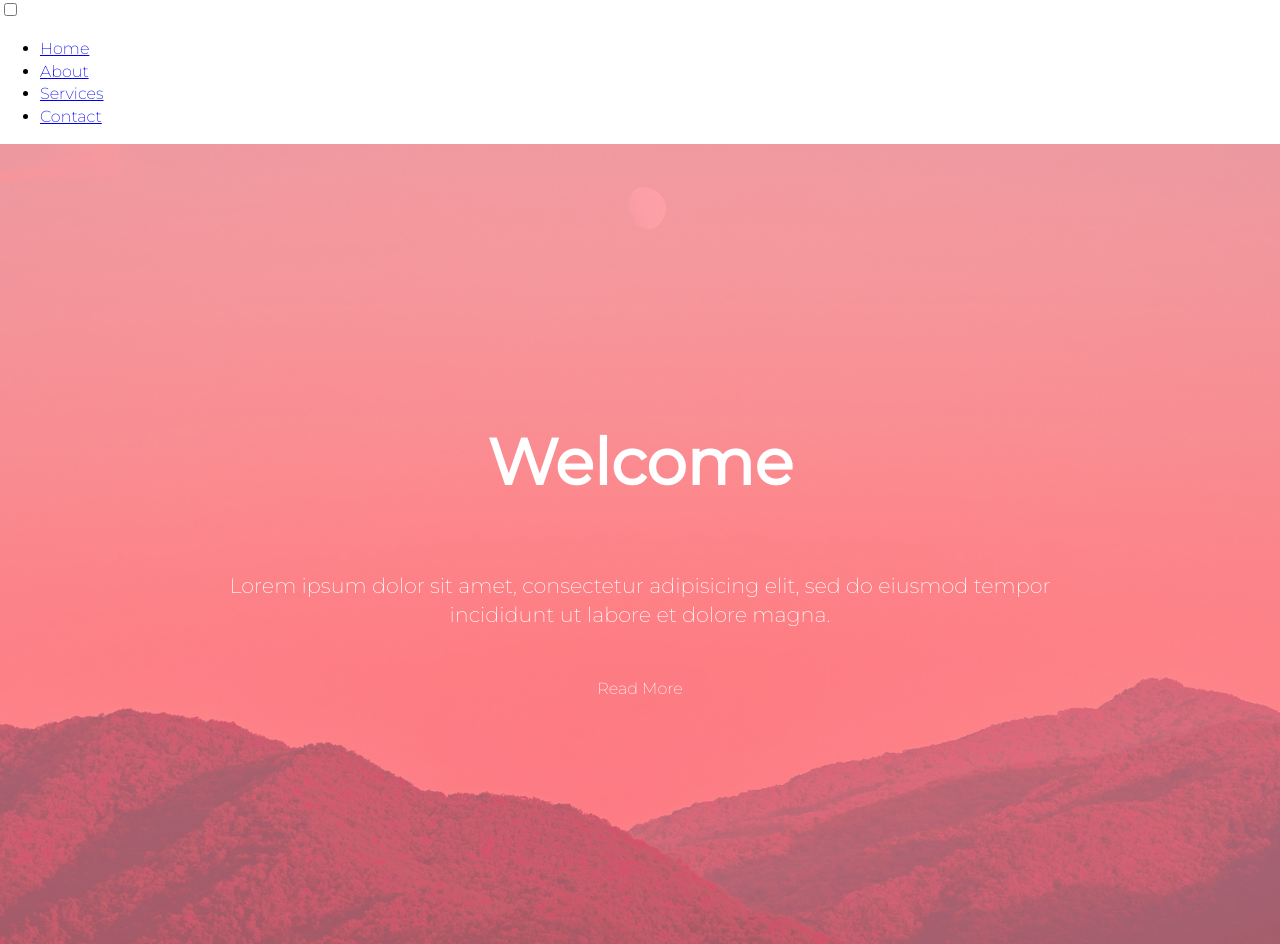
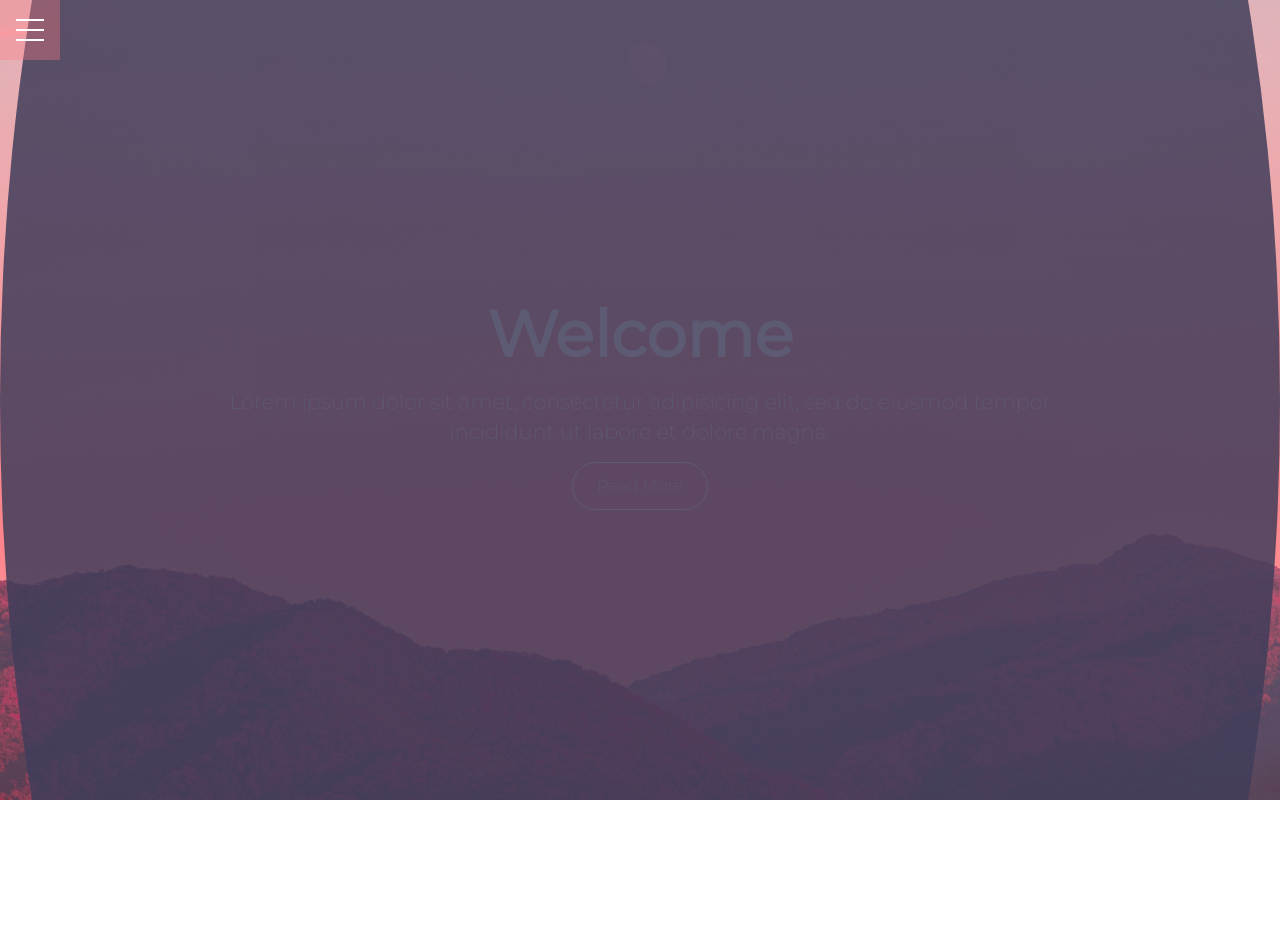
Before and after one commit to sent0007/overlay-navigation, a plain HTML site: page index.html in a window 1280 px wide. After the commit the page ends 800 px from the top, so only its background shows below. Drawn offline with Linux system fonts and the light colour scheme.

Commit message:
Add content to the menu.css

```diff
--- a/css/main.css
+++ b/css/main.css
@@ -1,15 +1,13 @@
-@-moz-viewport { width: device-width; scale: 1; }
-@-ms-viewport { width: device-width; scale: 1; }
-@-o-viewport { width: device-width; scale: 1; }
-@-webkit-viewport { width: device-width; scale: 1; }
-@viewport { width: device-width; scale: 1; }
+:root {
+  --primary-color: rgba(254, 123, 131, 0.35);
+  --overlay-color: rgba(65, 62, 91, 0.85);
+  --menu-speed: 0.75s;
+}
 
 html {
   box-sizing: border-box;
-  -moz-text-size-adjust: 100%;
-  -ms-text-size-adjust: 100%;
-  -webkit-text-size-adjust: 100%;
-  text-size-adjust: 100%;
+  margin: 0;
+  padding: 0;
 }
 
 *, *::before, *::after {
@@ -17,10 +15,71 @@ html {
 }
 
 body {
+  font-family: 'Montserrat', sans-serif;
+  font-weight: lighter;
+  line-height: 1.4;
   margin: 0;
   padding: 0;
 }
 
-h1 {
-  font-family: 'Montserrat', sans-serif;
+.container {
+  max-width: 960px;
+  margin: auto;
+  overflow: hidden;
+  padding: 0 3rem;
 }
+
+.showcase {
+  background-color: var(--primary-color);
+  color: #fff;
+  height: 100vh;
+  position: relative;
+}
+
+.showcase:before {
+  content:'';
+  background: url("../images/mountain-sunset.jpg") no-repeat center center/cover;
+  position: absolute;
+  top: 0;
+  left: 0;
+  width: 100%;
+  height: 100%;
+  z-index: -1;
+}
+
+.showcase .showcase-inner {
+  display: flex;
+  flex-direction: column;
+  align-items: center;
+  justify-content: center;
+  text-align: center;
+  height: 100%;
+}
+
+.showcase h1 {
+  font-size: 4rem;
+  margin-top: 0;
+  margin-bottom: .5rem;
+}
+
+.showcase p {
+  font-size: 1.3rem;
+  margin-top: 0;
+  margin-bottom: 1rem;
+}
+
+.btn {
+  display: inline-block;
+  border: 1px solid #fff;
+  border-radius: 25px;
+  background-color: var(--primary-color);
+  color: #fff;
+  padding: 0.75rem 1.5rem;
+  margin-top: 0;
+  text-decoration: none;
+  transition: opacity .5s ease-in;
+}
+
+.btn:hover {
+  opacity: 0.5;
+}
--- a/css/menu.css
+++ b/css/menu.css
@@ -1,78 +1,98 @@
-:root {
-  --primary-color: rgba(254, 123, 131, 0.65);
-  --overlay-color: rgba(65, 62, 91, 0.85);
-  --menu-speed: 0.75s;
+.menu-wrap{
+  position: fixed;
+  top: 0;
+  left: 0;
+  z-index: 1;
 }
 
-html {
-  box-sizing: border-box;
-  margin: 0;
-  padding: 0;
+.menu-wrap .toggler {
+  position: absolute;
+  top: 0;
+  left: 0;
+  z-index: 2;
+  cursor: pointer;
+  width: 50px;
+  height: 50px;
+  opacity: 0;
 }
 
-*, *::before, *::after {
-  box-sizing: inherit;
+.menu-wrap .hamburger {
+  position: absolute;
+  top: 0;
+  left: 0;
+  z-index: 1;
+  width: 60px;
+  height: 60px;
+  padding: 1rem;
+  background: var(--primary-color);
+  display: flex;
+  align-items: center;
+  justify-content: center;
 }
 
-body {
-  font-family: 'Montserrat', sans-serif;
-  font-weight: lighter;
-  line-height: 1.4;
+/* Hamburger Line */
+.menu-wrap .hamburger > div {
+  position: relative;
+  width: 100%;
+  height: 2px;
+  background-color: #fff;
+  display: flex;
+  align-items: center;
+  justify-content: center;
+  transition: all 0.4s ease-in;
 }
 
-.container {
-  max-width: 960px;
-  margin: auto;
-  overflow: hidden;
-  padding: 0 3rem;
+/* Top and bottom lines */
+.menu-wrap .hamburger > div:before,
+.menu-wrap .hamburger > div:after {
+  content: '';
+  position: absolute;
+  z-index: 1;
+  top: -10px;
+  width: 100%;
+  height: 2px;
+  background: inherit;
 }
 
-.showcase {
-  background-color: var(--primary-color);
-  color: #fff;
-  height: 100vh;
-  position: relative;
+/* Moves line down */
+.menu-wrap .hamburger > div:after {
+  top: 10px;
+}
+/*Toggler animate */
+.menu-wrap .toggler:checked + .hamburger > div {
+  transform: rotate(135deg)
+
 }
 
-.showcase:before {
-  content:'';
-  background: url("../images/mountain-sunset.jpg") no-repeat center center/cover;
-  position: absolute;
+/* Turn lines into X */
+.menu-wrap .toggler:checked + .hamburger > div:before,
+.menu-wrap .toggler:checked + .hamburger > div:after {
+  top: 0;
+  transform: rotate(90deg)
+}
+
+/* Rotate on hover when checked */
+.menu-wrap .toggler:checked:hover + .hamburger > div {
+  transform: rotate(225deg);
+}
+
+.menu-wrap .menu {
+  position: fixed;
   top: 0;
   left: 0;
   width: 100%;
   height: 100%;
-  z-index: -1;
+  /* visibility: hidden; */
+  overflow: hidden;
+  display: flex;
+  align-items: center;
+  justify-content: center;
 }
 
-.showcase .showcase-inner {
+.menu-wrap .menu > div {
+  background: var(--overlay-color);
+  border-radius: 50%;
+  width: 200vw;
+  height: 200vw;
   display: flex;
-  flex-direction: column;
-  align-items: center;
-  justify-content: center;
-  text-align: center;
-  height: 100%;
 }
-
-.showcase h1 {
-  font-size: 4rem;
-}
-
-.showcase p {
-  font-size: 1.3rem;
-}
-
-.btn {
-  display: inline-block;
-  border: none;
-  background-color: var(--primary-color);
-  color: #fff;
-  padding: 0.75rem 1.5rem;
-  margin-top: 1rem;
-  text-decoration: none;
-  transition: opacity 1s ease-in;
-}
-
-.btn:hover {
-  opacity: 0.7;
-}
```
